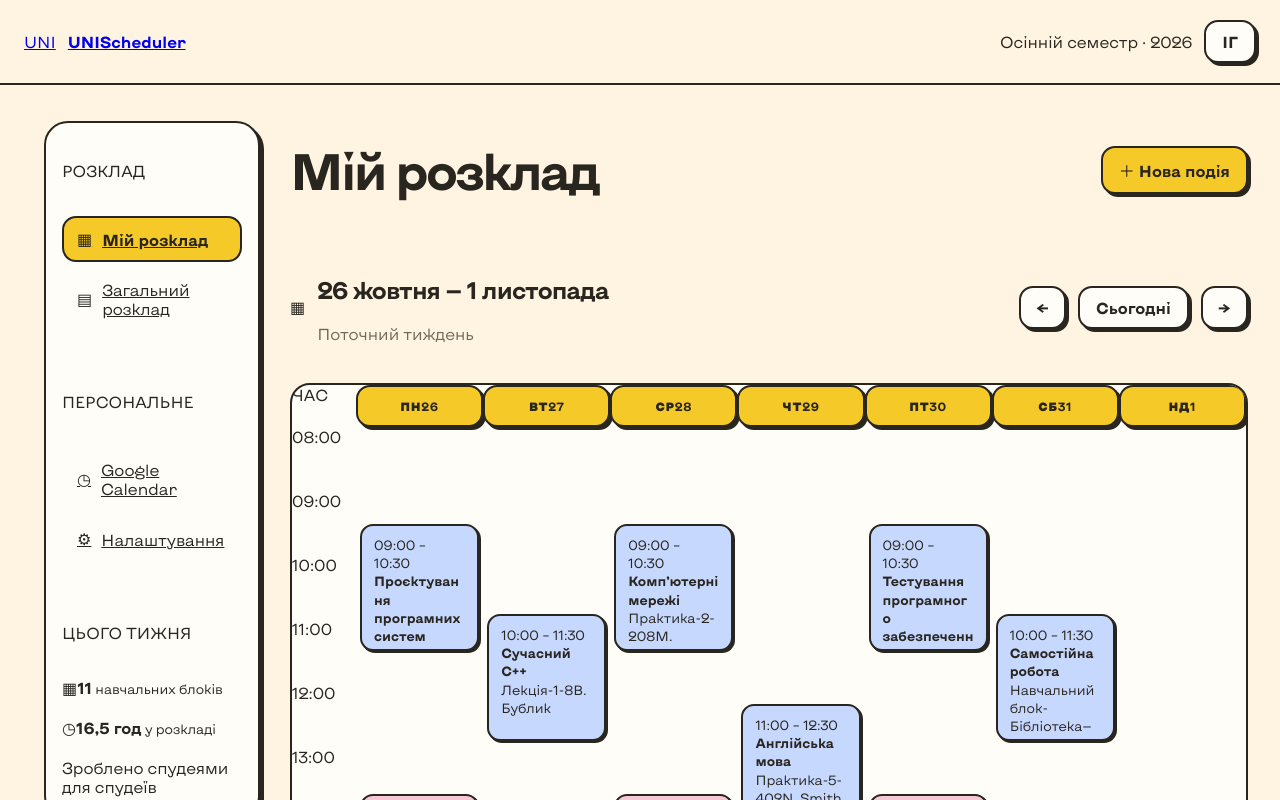
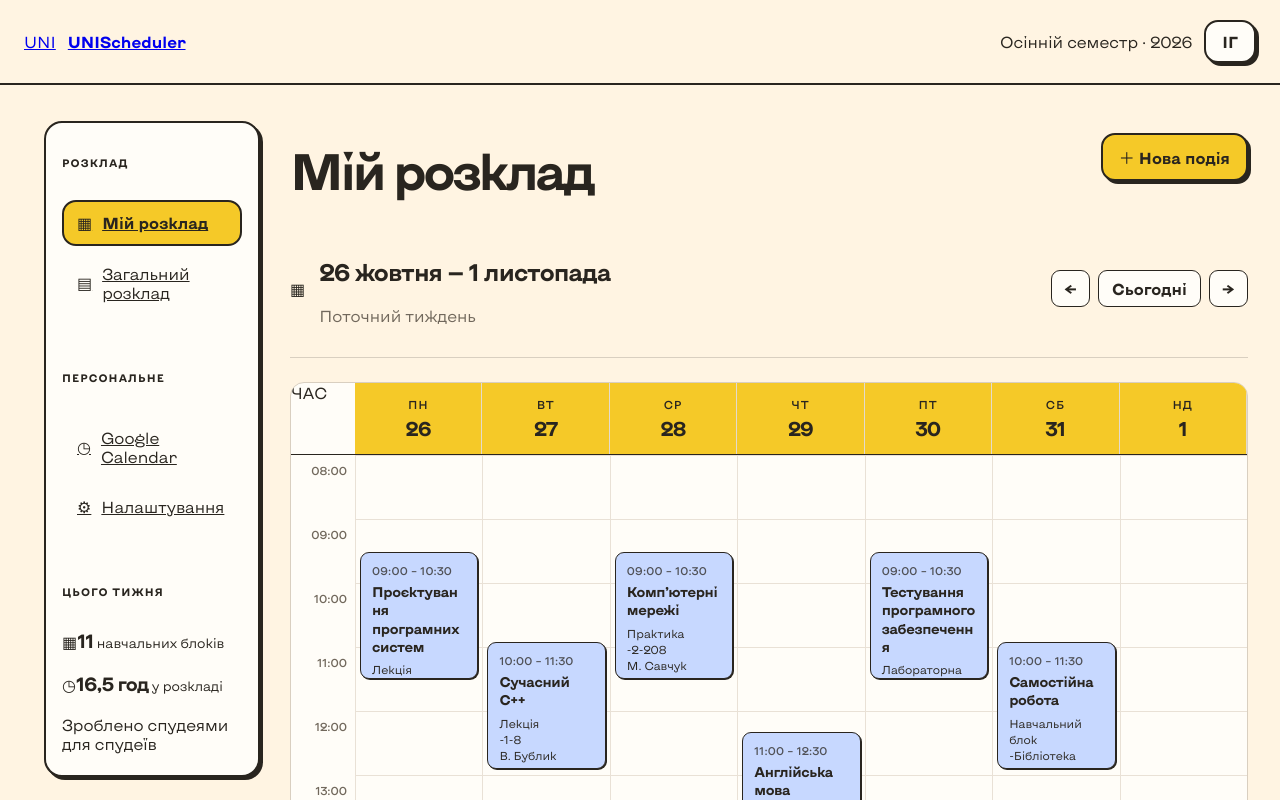
Before and after one commit to ihnryna/unischeduler-frontend, a React (Vite) app: page /schedule in a window 1280 px wide. Shown: the top 800 px of the page. Built offline with nearby package versions, Linux system fonts and the light colour scheme.

Commit message:
feat: better calendar look

```diff
--- a/src/styles/themes/theme-10.css
+++ b/src/styles/themes/theme-10.css
@@ -493,3 +493,174 @@
 .app[data-theme="theme-10"] .bg-neutral-50 {
     background-color: #fffdf8 !important;
 }
+
+/* =========================================
+   THEME 10 — Editorial Minimalism
+   Typography + subtle retro accents
+   ========================================= */
+
+/* Page headings */
+.app[data-theme="theme-10"] .page-heading h1,
+.app[data-theme="theme-10"] .page-heading .page-title {
+    font-size: clamp(2.4rem, 4vw, 3.5rem);
+    font-weight: 700;
+    letter-spacing: -0.065em;
+    line-height: 1.05;
+    margin-bottom: 8px;
+}
+
+.app[data-theme="theme-10"] .page-heading p {
+    font-size: 0.95rem;
+    line-height: 1.6;
+    color: var(--retro-muted);
+}
+
+/* Week toolbar */
+.app[data-theme="theme-10"] .week-toolbar {
+    padding-block: 8px 16px;
+    border-bottom: 1px solid #d9cfc0;
+}
+
+.app[data-theme="theme-10"] .week-info {
+    gap: 14px;
+}
+
+.app[data-theme="theme-10"] .week-controls {
+    gap: 8px;
+}
+
+.app[data-theme="theme-10"] .week-controls button {
+    padding: 8px 13px;
+    box-shadow: none;
+    border-width: 1px;
+    border-radius: 9px;
+}
+
+/* Calendar — lighter frame */
+.app[data-theme="theme-10"] .calendar {
+    border: 1px solid #d9cfc0;
+    border-radius: 14px;
+    box-shadow: none;
+    background: var(--retro-paper);
+}
+
+/* Weekday headers */
+.app[data-theme="theme-10"] .calendar-header {
+    border-bottom: 1px solid var(--retro-ink);
+}
+
+.app[data-theme="theme-10"] .calendar-header .day-header {
+    display: flex;
+    flex-direction: column;
+    align-items: center;
+    justify-content: center;
+    gap: 5px;
+    padding: 14px 6px;
+    border: 0;
+    border-radius: 0;
+    border-right: 1px solid #e3dacd;
+    background: transparent;
+    box-shadow: none;
+    font-size: 0.72rem;
+    font-weight: 500;
+    letter-spacing: 0.07em;
+    text-transform: uppercase;
+}
+
+.app[data-theme="theme-10"] .calendar-header .day-header strong {
+    font-size: 1.25rem;
+    font-weight: 700;
+    letter-spacing: -0.04em;
+}
+
+.app[data-theme="theme-10"] .calendar-header .day-header:hover {
+    background: #f6c7d7;
+    transform: none;
+}
+
+.app[data-theme="theme-10"] .calendar-header .day-header.selected {
+    background: var(--retro-yellow);
+    font-weight: 700;
+}
+
+/* Time labels */
+.app[data-theme="theme-10"] .time-label {
+    padding-top: 8px;
+    padding-right: 8px;
+    color: var(--retro-muted);
+    font-size: 0.72rem;
+    font-weight: 500;
+    text-align: right;
+}
+
+/* Calendar grid lines */
+.app[data-theme="theme-10"] .hour-slot {
+    border-top: 1px solid #e9e1d6;
+    background: transparent;
+}
+
+.app[data-theme="theme-10"] .day-column {
+    border-left: 1px solid #e9e1d6;
+}
+
+/* Lesson cards */
+.app[data-theme="theme-10"] .lesson-card {
+    padding: 10px 11px;
+    border: 1px solid var(--retro-ink);
+    border-radius: 9px;
+    box-shadow: 1px 1px 0 var(--retro-ink);
+    line-height: 1.35;
+}
+
+.app[data-theme="theme-10"] .lesson-time {
+    display: block;
+    margin-bottom: 5px;
+    font-size: 0.7rem;
+    font-weight: 500;
+    letter-spacing: 0.02em;
+    opacity: 0.75;
+}
+
+.app[data-theme="theme-10"] .lesson-title {
+    margin: 0 0 5px;
+    font-size: 0.88rem;
+    font-weight: 700;
+    line-height: 1.3;
+    letter-spacing: -0.025em;
+}
+
+.app[data-theme="theme-10"] .lesson-type,
+.app[data-theme="theme-10"] .lesson-detail,
+.app[data-theme="theme-10"] .lesson-teacher {
+    display: block;
+    font-size: 0.72rem;
+    line-height: 1.4;
+}
+
+/* Sidebar — keep its original character */
+.app[data-theme="theme-10"] .sidebar {
+    box-shadow: 3px 3px 0 var(--retro-ink);
+    border-radius: 18px;
+}
+
+.app[data-theme="theme-10"] .sidebar-label {
+    font-size: 0.68rem;
+    font-weight: 700;
+    letter-spacing: 0.1em;
+}
+
+.app[data-theme="theme-10"] .sidebar-stat strong {
+    font-size: 1.2rem;
+    letter-spacing: -0.04em;
+}
+
+/* Bottom widgets — less visual weight */
+.app[data-theme="theme-10"] .widget {
+    box-shadow: 2px 2px 0 var(--retro-ink);
+    border-radius: 16px;
+}
+
+.app[data-theme="theme-10"] .widget h2,
+.app[data-theme="theme-10"] .widget h3 {
+    letter-spacing: -0.045em;
+}
```
